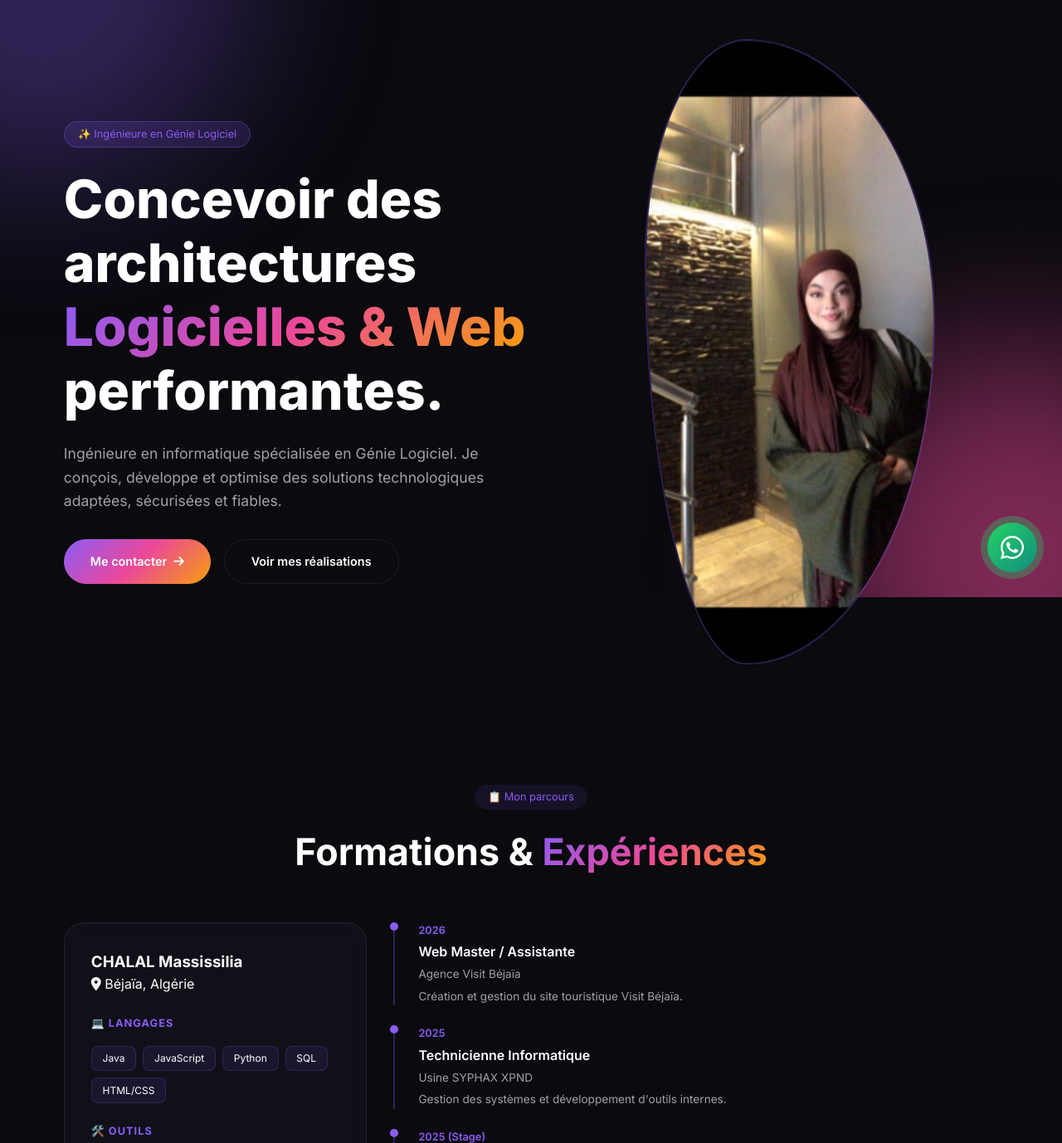
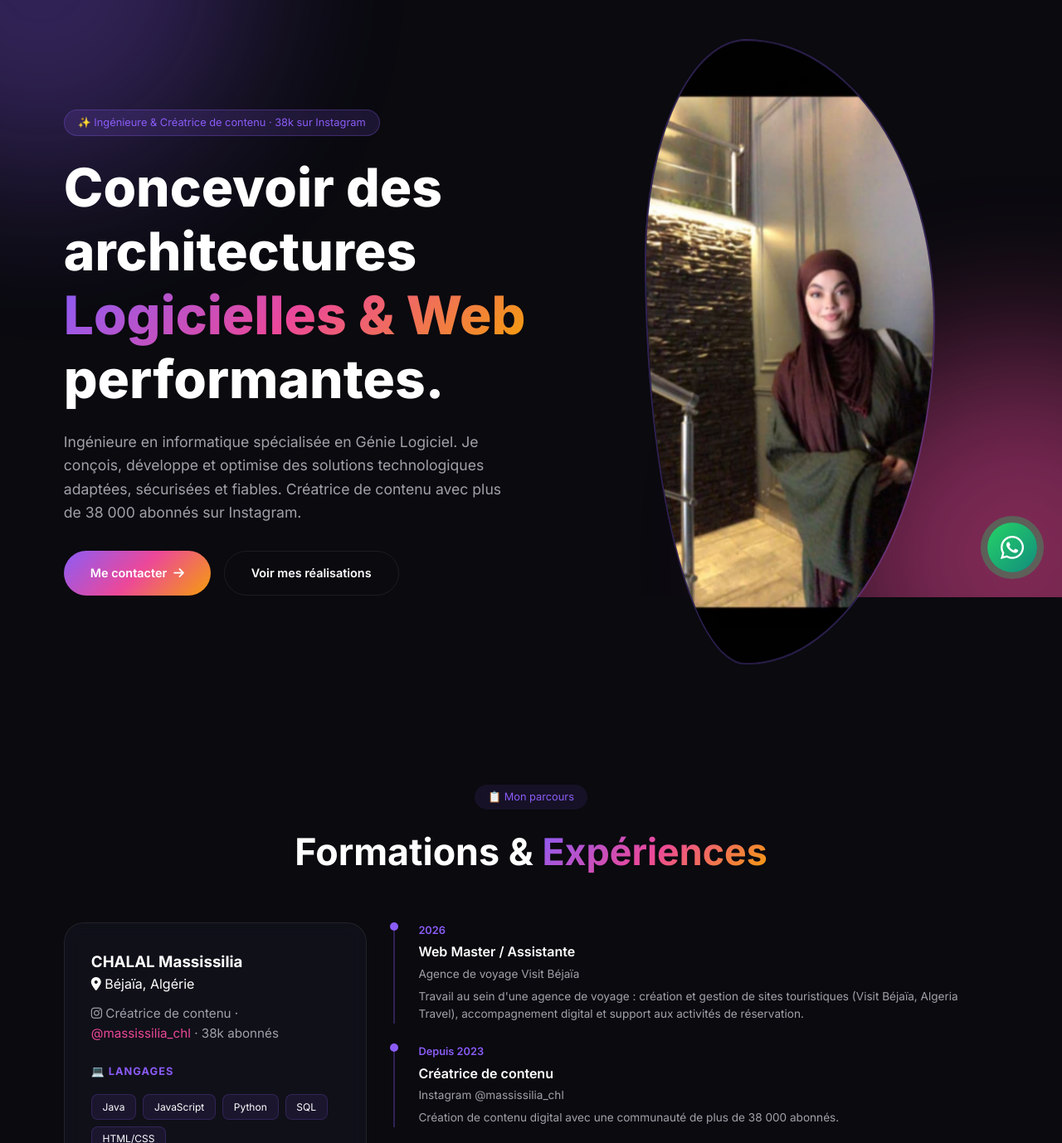
Before and after one commit to massissiliachl/massissilia, a plain HTML site: page public/index.html in a window 1280 px wide. Shown: the part 80-1458 px from the top of the page at 83% size. Drawn offline with Linux system fonts and the light colour scheme.

Commit message:
Ajoute Algeria Travel, Visit Bejaia et le profil Instagram createur de contenu.
EOF

Co-authored-by: Cursor <cursoragent@cursor.com>

```diff
--- a/public/index.html
+++ b/public/index.html
@@ -769,9 +769,9 @@
 <section id="home" class="hero">
     <div class="hero-grid">
         <div class="hero-text">
-            <span class="hero-badge">✨ Ingénieure en Génie Logiciel</span>
+            <span class="hero-badge">✨ Ingénieure & Créatrice de contenu · 38k sur Instagram</span>
             <h1>Concevoir des architectures <span class="gradient-text">Logicielles & Web</span> performantes.</h1>
-            <p class="hero-desc">Ingénieure en informatique spécialisée en Génie Logiciel. Je conçois, développe et optimise des solutions technologiques adaptées, sécurisées et fiables.</p>
+            <p class="hero-desc">Ingénieure en informatique spécialisée en Génie Logiciel. Je conçois, développe et optimise des solutions technologiques adaptées, sécurisées et fiables. Créatrice de contenu avec plus de 38 000 abonnés sur Instagram.</p>
             <div class="btn-group">
                 <a href="#contact" class="btn btn-primary">Me contacter <i class="fas fa-arrow-right"></i></a>
                 <a href="#projects" class="btn btn-outline">Voir mes réalisations</a>
@@ -796,6 +796,7 @@
         <div class="profile-card">
             <h3>CHALAL Massissilia</h3>
             <p><i class="fas fa-map-marker-alt"></i> Béjaïa, Algérie</p>
+            <p style="margin-top:0.6rem; color:var(--text-gray); font-size:0.95rem;"><i class="fab fa-instagram"></i> Créatrice de contenu · <a href="https://www.instagram.com/massissilia_chl/?hl=en" target="_blank" style="color:#EC4899; text-decoration:none;">@massissilia_chl</a> · 38k abonnés</p>
             <div class="sidebar-title">💻 Langages</div>
             <div class="skills"><span class="skill-badge">Java</span><span class="skill-badge">JavaScript</span><span class="skill-badge">Python</span><span class="skill-badge">SQL</span><span class="skill-badge">HTML/CSS</span></div>
             <div class="sidebar-title">🛠️ Outils</div>
@@ -804,7 +805,8 @@
             <ul class="lang-list"><li>Kabyle - Maternelle</li><li>Arabe - Courant</li><li>Français - Maîtrisé</li><li>Anglais - Maîtrisé</li></ul>
         </div>
         <div class="timeline">
-            <div class="timeline-item"><div class="timeline-date">2026</div><div class="timeline-title">Web Master / Assistante</div><div class="timeline-subtitle">Agence Visit Béjaïa</div><div class="timeline-desc">Création et gestion du site touristique Visit Béjaïa.</div></div>
+            <div class="timeline-item"><div class="timeline-date">2026</div><div class="timeline-title">Web Master / Assistante</div><div class="timeline-subtitle">Agence de voyage Visit Béjaïa</div><div class="timeline-desc">Travail au sein d'une agence de voyage : création et gestion de sites touristiques (Visit Béjaïa, Algeria Travel), accompagnement digital et support aux activités de réservation.</div></div>
+            <div class="timeline-item"><div class="timeline-date">Depuis 2023</div><div class="timeline-title">Créatrice de contenu</div><div class="timeline-subtitle"><a href="https://www.instagram.com/massissilia_chl/?hl=en" target="_blank" style="color:inherit; text-decoration:none;">Instagram @massissilia_chl</a></div><div class="timeline-desc">Création de contenu digital avec une communauté de plus de 38 000 abonnés.</div></div>
             <div class="timeline-item"><div class="timeline-date">2025</div><div class="timeline-title">Technicienne Informatique</div><div class="timeline-subtitle">Usine SYPHAX XPND</div><div class="timeline-desc">Gestion des systèmes et développement d'outils internes.</div></div>
             <div class="timeline-item"><div class="timeline-date">2025 (Stage)</div><div class="timeline-title">Assistante Informatique</div><div class="timeline-subtitle">Hôpital d'Akbou</div><div class="timeline-desc">Maintenance du parc informatique.</div></div>
             <div class="timeline-item"><div class="timeline-date">2023-2025</div><div class="timeline-title">Master 2 Génie Logiciel</div><div class="timeline-subtitle">Université de Béjaïa</div></div>
@@ -843,14 +845,14 @@
                 <div class="contact-item"><div class="contact-icon"><i class="far fa-envelope"></i></div><a href="mailto:chalalmassissilia7@gmail.com">chalalmassissilia7@gmail.com</a></div>
                 <div class="contact-item"><div class="contact-icon"><i class="fas fa-phone-alt"></i></div><a href="tel:+213771836210">+213 771 836 210</a></div>
                 <div class="contact-item"><div class="contact-icon"><i class="fab fa-whatsapp"></i></div><a href="https://wa.me/213771836210" target="_blank">0771 83 62 10 (WhatsApp)</a></div>
-                <div class="contact-item"><div class="contact-icon"><i class="fab fa-instagram"></i></div><a href="https://www.instagram.com/codydev.dz/" target="_blank">@codydev.dz</a></div>
+                <div class="contact-item"><div class="contact-icon"><i class="fab fa-instagram"></i></div><a href="https://www.instagram.com/massissilia_chl/?hl=en" target="_blank">@massissilia_chl · 38k abonnés</a></div>
                 <div class="contact-item"><div class="contact-icon"><i class="fas fa-map-marker-alt"></i></div><span>Béjaïa, Algérie</span></div>
             </div>
             <div class="social-links">
                 <a href="https://github.com/massissiliachl" class="social-link" target="_blank"><i class="fab fa-github"></i></a>
                 <a href="https://www.linkedin.com/in/massissilia-chalal-328578411" class="social-link" target="_blank"><i class="fab fa-linkedin-in"></i></a>
                 <a href="https://wa.me/213771836210" class="social-link" target="_blank"><i class="fab fa-whatsapp"></i></a>
-                <a href="https://www.instagram.com/codydev.dz/" class="social-link" target="_blank"><i class="fab fa-instagram"></i></a>
+                <a href="https://www.instagram.com/massissilia_chl/?hl=en" class="social-link" target="_blank"><i class="fab fa-instagram"></i></a>
             </div>
         </div>
         <div>
@@ -943,6 +945,7 @@
 
     // Données des projets
     const projectsData = {
+        algeriatravel: { title: "Algeria Travel", desc: "Plateforme de voyage et tourisme en Algérie : découverte de destinations, hôtels, activités et réservations.\n\n• Interface moderne, responsive et bilingue\n• Recherche (destination, dates, voyageurs, activités)\n• Catalogue hôtels / activités avec filtres\n• Favoris, suivi de réservation et contact WhatsApp", tech: ["HTML/CSS", "JavaScript", "Node.js"], images: ["algeria-travel-3.png", "algeria-travel-2.png", "algeria-travel-1.png"], demo: "https://algeria-travel.onrender.com/" },
         visitbejaia: { title: "Site Web Visit Béjaïa", desc: "Plateforme touristique complète présentant les merveilles de Béjaïa.\n\n• Interface moderne et responsive\n• Système de réservation d'activités\n• Galerie photo interactive", tech: ["HTML/CSS", "JavaScript", "PHP", "MySQL"], images: ["vbejaia.png"], demo: "https://visitbejaia.org/" },
         medicare: { title: "Application Médicale Temps Réel", desc: "Écosystème e-santé sécurisé pour la gestion des consultations.\n\n• Planification en temps réel\n• Stockage crypté des documents\n• Notifications push Firebase", tech: ["React Native", "Node.js", "MySQL", "Firebase"], images: ["medicar.jpg", "med.jpg", "rappel.jpg"], video: "v.mp4" },
         assistantMedical: { title: "Assistant médical virtuel", desc: "Application mobile d'assistance médicale virtuelle.\n\n• Chatbot médical intelligent\n• Rappels de médicaments\n• Suivi des symptômes", tech: ["React Native", "Expo"], images: ["a.jpg"], video: "chat.mp4" },
@@ -954,7 +957,7 @@
 
     // Rendu des cartes projets
     const projectsGrid = document.getElementById('projectsGrid');
-    const projectKeys = ['visitbejaia', 'medicare', 'assistantMedical', 'scolaire', 'immobiliere', 'restauration', 'planning'];
+    const projectKeys = ['algeriatravel', 'visitbejaia', 'medicare', 'assistantMedical', 'scolaire', 'immobiliere', 'restauration', 'planning'];
 
     projectsGrid.innerHTML = projectKeys.map(key => {
         const p = projectsData[key];
```
Also changed, not shown: public/algeria-travel-1.png (added), public/algeria-travel-2.png (added), public/algeria-travel-3.png (added).
